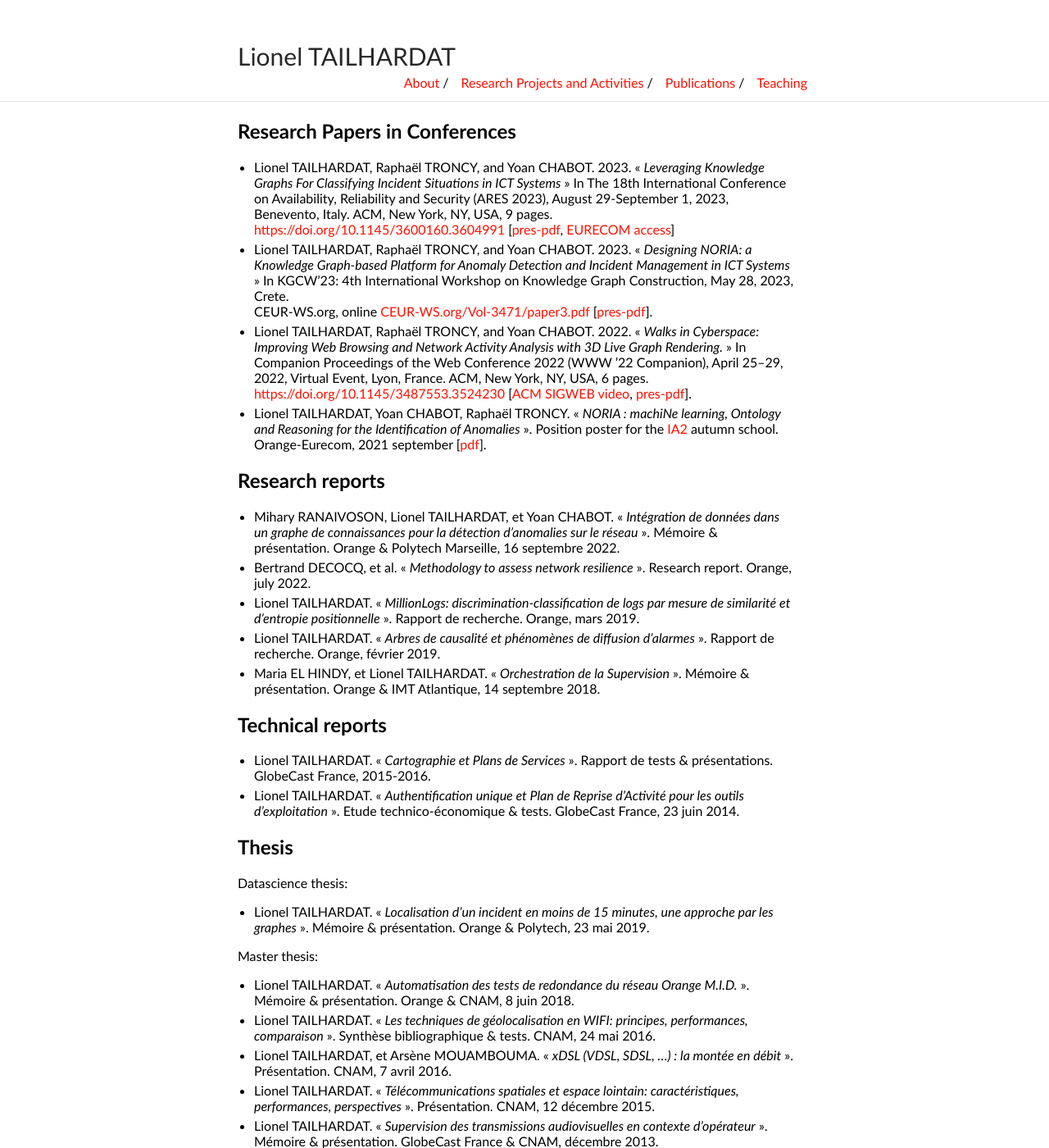
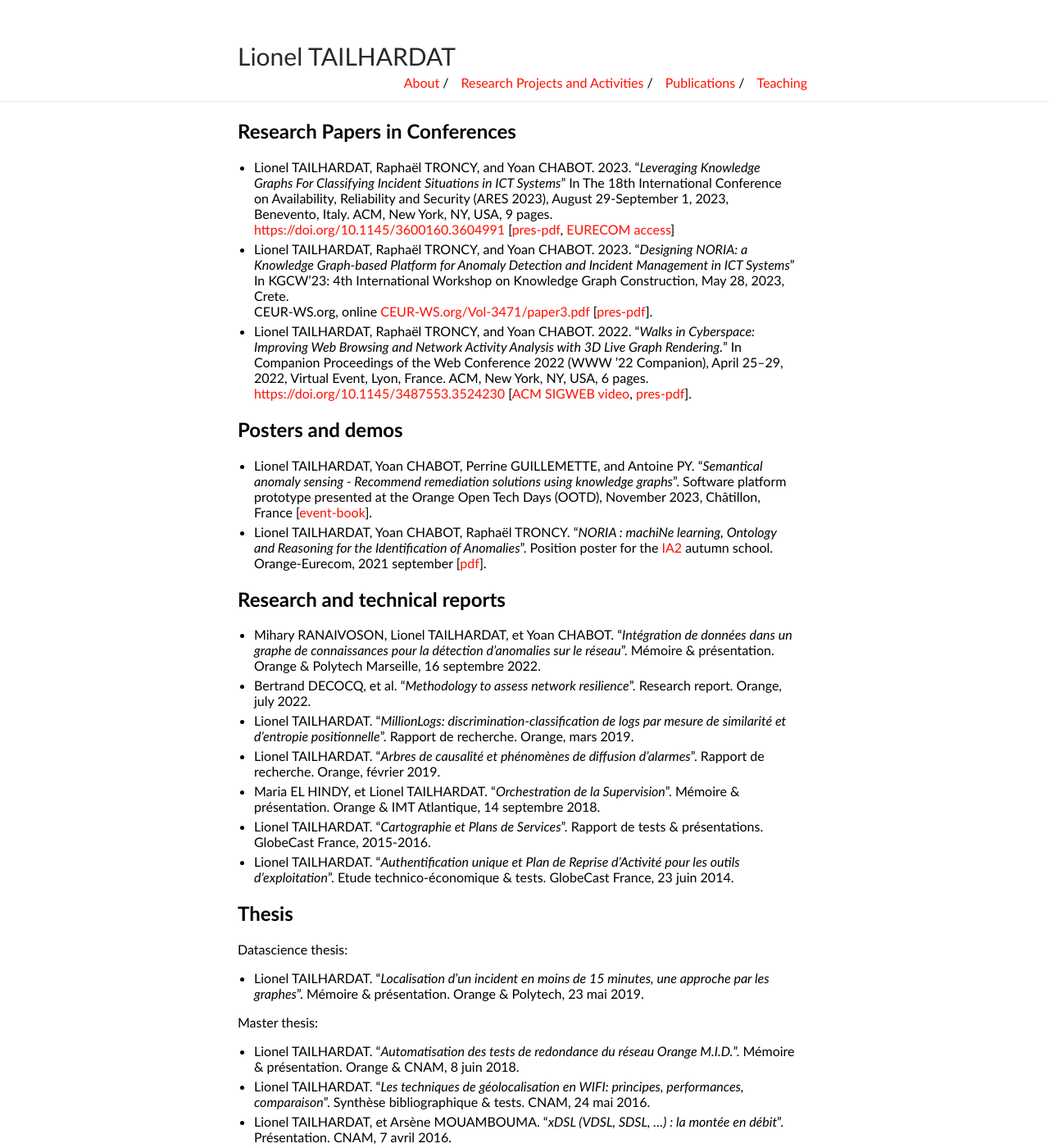
Before and after one commit to GenEars/GenEars.github.io, a Jekyll site: the page built from publications.md, in a window 1280 px wide and 1400 px high. Shown: the whole window at 82% size. Built offline with Jekyll 4.4.1, drawn with Linux system fonts in a browser that asks for light colours; some of the changed text lies outside the part shown.

Commit message:
Added LGI lecture slide deck. Added OOTD 2023 book.
Signed-off-by: Lionel TAILHARDAT <lionel.tailhardat@orange.fr>

```diff
--- a/publications.md
+++ b/publications.md
@@ -6,45 +6,46 @@ title: Publications - Lionel TAILHARDAT
 ## Research Papers in Conferences
 
 * Lionel TAILHARDAT, Raphaël TRONCY, and Yoan CHABOT. 2023.
-  « *Leveraging Knowledge Graphs For Classifying Incident Situations in ICT Systems* »
+  "*Leveraging Knowledge Graphs For Classifying Incident Situations in ICT Systems*"
   In The 18th International Conference on Availability, Reliability and Security (ARES 2023), August 29-September 1, 2023, Benevento, Italy.
   ACM, New York, NY, USA, 9 pages.
   [https://doi.org/10.1145/3600160.3604991](https://doi.org/10.1145/3600160.3604991) [[pres-pdf](pubs/GRASEC-2023-noria-ad-pres.pdf), [EURECOM access](https://www.eurecom.fr/publication/7342)]
 * Lionel TAILHARDAT, Raphaël TRONCY, and Yoan CHABOT. 2023.
-  « *Designing NORIA: a Knowledge Graph-based Platform for Anomaly Detection and Incident Management in ICT Systems* »
+  "*Designing NORIA: a Knowledge Graph-based Platform for Anomaly Detection and Incident Management in ICT Systems*"
   In KGCW'23: 4th International Workshop on Knowledge Graph Construction, May
   28, 2023, Crete.
   CEUR-WS.org, online [CEUR-WS.org/Vol-3471/paper3.pdf](https://ceur-ws.org/Vol-3471/paper3.pdf) [[pres-pdf](pubs/KGCW-2023-noria-platform-pres.pdf)].
 * Lionel TAILHARDAT, Raphaël TRONCY, and Yoan CHABOT. 2022.
-  « *Walks in Cyberspace: Improving Web Browsing and Network Activity Analysis with 3D Live Graph Rendering.* »
+  "*Walks in Cyberspace: Improving Web Browsing and Network Activity Analysis with 3D Live Graph Rendering.*"
   In Companion Proceedings of the Web Conference 2022 (WWW ’22 Companion), April 25–29, 2022, Virtual Event, Lyon, France.
   ACM, New York, NY, USA, 6 pages.
   [https://doi.org/10.1145/3487553.3524230](https://doi.org/10.1145/3487553.3524230) [[ACM SIGWEB video](https://www.youtube.com/watch?v=X9DxQZellTQ&t=2564s), [pres-pdf](pubs/TWC-2022-dynagraph-pres.pdf)].
-* Lionel TAILHARDAT, Yoan CHABOT, Raphaël TRONCY. « *NORIA : machiNe learning, Ontology and Reasoning for the Identification of Anomalies* ». Position poster for the [IA2](https://ia2.gdria.fr/) autumn school. Orange-Eurecom, 2021 september [[pdf](pubs/IA2-2021-NORIA-POSTER.pdf)].
 
-## Research reports
+## Posters and demos
 
-* Mihary RANAIVOSON, Lionel TAILHARDAT, et Yoan CHABOT. « *Intégration de données dans un graphe de connaissances pour la détection d’anomalies sur le réseau* ». Mémoire & présentation. Orange & Polytech Marseille, 16 septembre 2022.
-* Bertrand DECOCQ, et al. « *Methodology to assess network resilience* ». Research report. Orange, july 2022.
-* Lionel TAILHARDAT. « *MillionLogs: discrimination-classification de logs par mesure de similarité et d’entropie positionnelle* ». Rapport de recherche. Orange, mars 2019.
-* Lionel TAILHARDAT. « *Arbres de causalité et phénomènes de diffusion d’alarmes* ». Rapport de recherche. Orange, février 2019.
-* Maria EL HINDY, et Lionel TAILHARDAT. « *Orchestration de la Supervision* ». Mémoire & présentation. Orange & IMT Atlantique, 14 septembre 2018.
+* Lionel TAILHARDAT, Yoan CHABOT, Perrine GUILLEMETTE, and Antoine PY. "*Semantical anomaly sensing - Recommend remediation solutions using knowledge graphs*". Software platform prototype presented at the Orange Open Tech Days (OOTD), November 2023, Châtillon, France [[event-book](https://hellofuture.orange.com/app/uploads/2023/11/2023-OpenTechDays-book-demonstrations-conferences.pdf)].
+* Lionel TAILHARDAT, Yoan CHABOT, Raphaël TRONCY. "*NORIA : machiNe learning, Ontology and Reasoning for the Identification of Anomalies*". Position poster for the [IA2](https://ia2.gdria.fr/) autumn school. Orange-Eurecom, 2021 september [[pdf](pubs/IA2-2021-NORIA-POSTER.pdf)].
 
-## Technical reports
+## Research and technical reports
 
-* Lionel TAILHARDAT. « *Cartographie et Plans de Services* ». Rapport de tests & présentations. GlobeCast France, 2015-2016.
-* Lionel TAILHARDAT. « *Authentification unique et Plan de Reprise d’Activité pour les outils d’exploitation* ». Etude technico-économique & tests. GlobeCast France, 23 juin 2014.
+* Mihary RANAIVOSON, Lionel TAILHARDAT, et Yoan CHABOT. "*Intégration de données dans un graphe de connaissances pour la détection d’anomalies sur le réseau*". Mémoire & présentation. Orange & Polytech Marseille, 16 septembre 2022.
+* Bertrand DECOCQ, et al. "*Methodology to assess network resilience*". Research report. Orange, july 2022.
+* Lionel TAILHARDAT. "*MillionLogs: discrimination-classification de logs par mesure de similarité et d’entropie positionnelle*". Rapport de recherche. Orange, mars 2019.
+* Lionel TAILHARDAT. "*Arbres de causalité et phénomènes de diffusion d’alarmes*". Rapport de recherche. Orange, février 2019.
+* Maria EL HINDY, et Lionel TAILHARDAT. "*Orchestration de la Supervision*". Mémoire & présentation. Orange & IMT Atlantique, 14 septembre 2018.
+* Lionel TAILHARDAT. "*Cartographie et Plans de Services*". Rapport de tests & présentations. GlobeCast France, 2015-2016.
+* Lionel TAILHARDAT. "*Authentification unique et Plan de Reprise d’Activité pour les outils d’exploitation*". Etude technico-économique & tests. GlobeCast France, 23 juin 2014.
 
 ## Thesis
 
 Datascience thesis:
 
-* Lionel TAILHARDAT. « *Localisation d’un incident en moins de 15 minutes, une approche par les graphes* ». Mémoire & présentation. Orange & Polytech, 23 mai 2019.
+* Lionel TAILHARDAT. "*Localisation d’un incident en moins de 15 minutes, une approche par les graphes*". Mémoire & présentation. Orange & Polytech, 23 mai 2019.
 
 Master thesis:
 
-* Lionel TAILHARDAT. « *Automatisation des tests de redondance du réseau Orange M.I.D.* ». Mémoire & présentation. Orange & CNAM, 8 juin 2018.
-* Lionel TAILHARDAT. « *Les techniques de géolocalisation en WIFI: principes, performances, comparaison* ». Synthèse bibliographique & tests. CNAM, 24 mai 2016.
-* Lionel TAILHARDAT, et Arsène MOUAMBOUMA. « *xDSL (VDSL, SDSL, ...) : la montée en débit* ». Présentation. CNAM, 7 avril 2016.
-* Lionel TAILHARDAT. « *Télécommunications spatiales et espace lointain: caractéristiques, performances, perspectives* ». Présentation. CNAM, 12 décembre 2015.
-* Lionel TAILHARDAT. « *Supervision des transmissions audiovisuelles en contexte d’opérateur* ». Mémoire & présentation. GlobeCast France & CNAM, décembre 2013.
+* Lionel TAILHARDAT. "*Automatisation des tests de redondance du réseau Orange M.I.D.*". Mémoire & présentation. Orange & CNAM, 8 juin 2018.
+* Lionel TAILHARDAT. "*Les techniques de géolocalisation en WIFI: principes, performances, comparaison*". Synthèse bibliographique & tests. CNAM, 24 mai 2016.
+* Lionel TAILHARDAT, et Arsène MOUAMBOUMA. "*xDSL (VDSL, SDSL, ...) : la montée en débit*". Présentation. CNAM, 7 avril 2016.
+* Lionel TAILHARDAT. "*Télécommunications spatiales et espace lointain: caractéristiques, performances, perspectives*". Présentation. CNAM, 12 décembre 2015.
+* Lionel TAILHARDAT. "*Supervision des transmissions audiovisuelles en contexte d’opérateur*". Mémoire & présentation. GlobeCast France & CNAM, décembre 2013.
```
Also changed, not shown: index.md (+1 -1 lines), teaching.md (+1 -1 lines), 2 other files.
